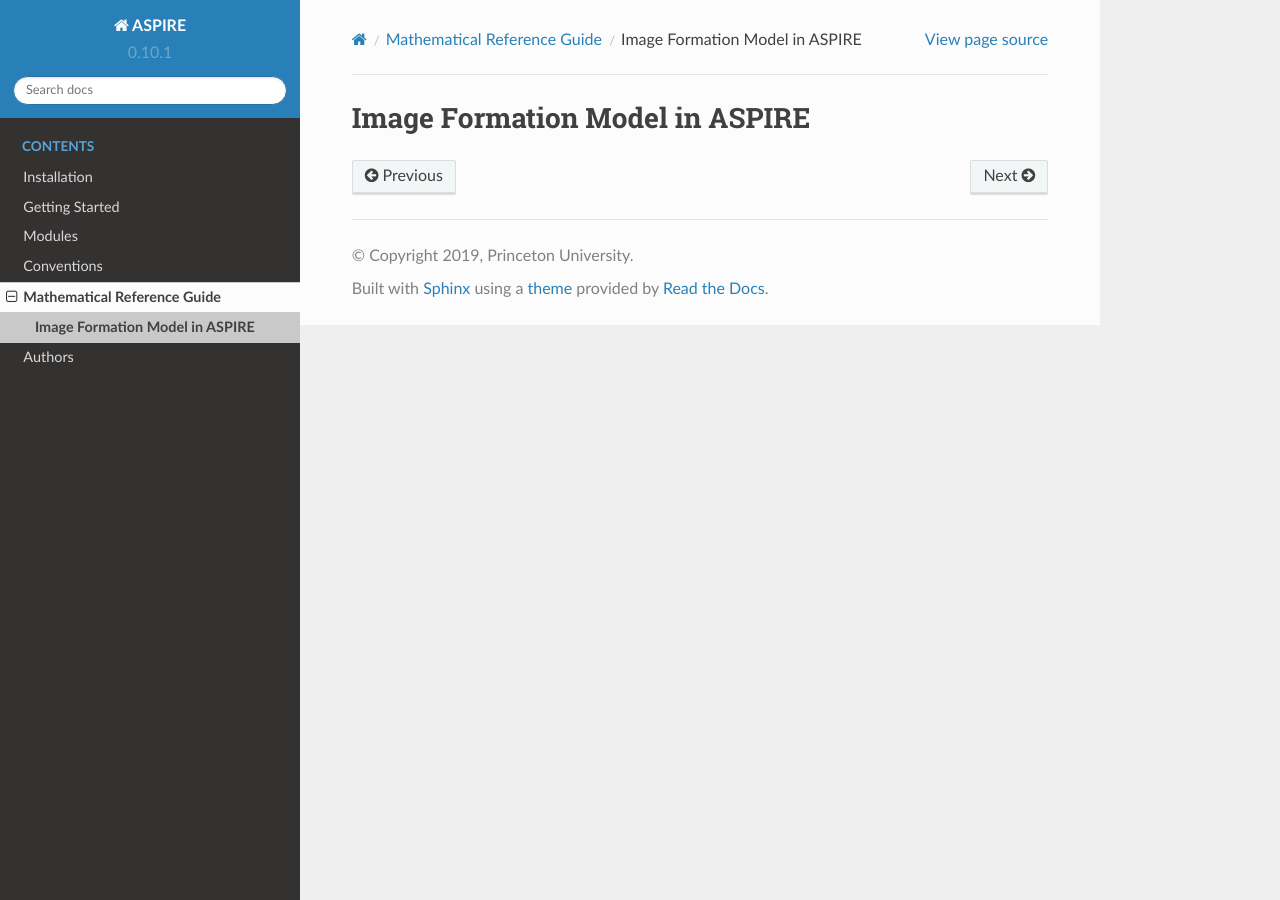
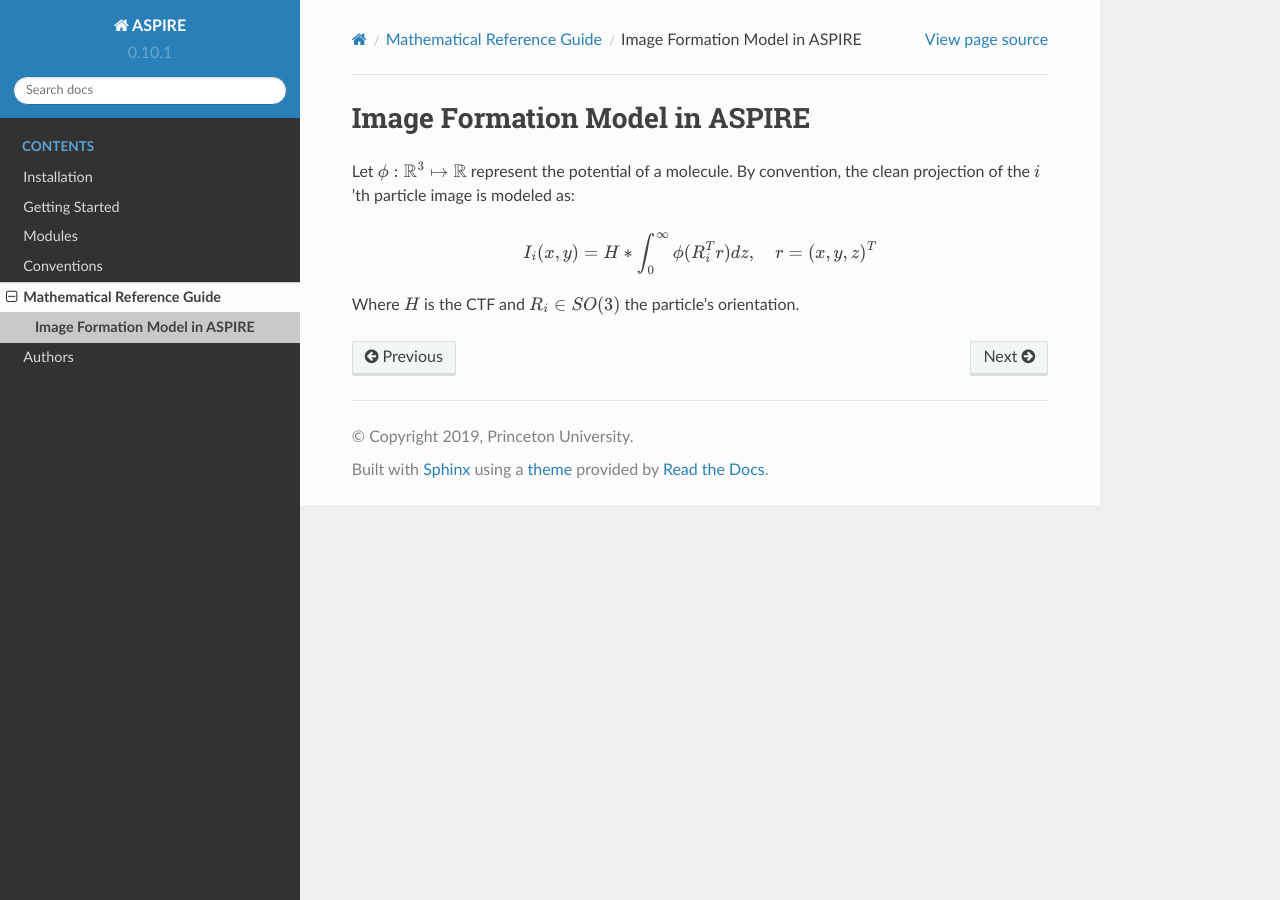
Before and after one commit to ComputationalCryoEM/ASPIRE-Python, a Sphinx documentation site: the page built from docs/source/math/image_formation_model.rst, in a window 1280 px wide. Built offline with Sphinx 7.4.7 and the Read the Docs theme 2.0.0, drawn with Linux system fonts in a browser that asks for light colours; pages that are not in the unit, such as notebooks, are missing from menus.

Commit message:
image formation

```diff
--- a/docs/source/math/image_formation_model.rst
+++ b/docs/source/math/image_formation_model.rst
@@ -1,2 +1,9 @@
 Image Formation Model in ASPIRE
 ===============================
+
+Let :math:`\phi: \mathbb{R}^3 \mapsto \mathbb{R}` represent the potential of a molecule. By convention, the clean projection of the :math:`i`'th particle image is modeled as:
+
+.. math::
+   I_i (x,y) = H \ast \int_{0}^{\infty} \phi (R_i^T r) dz, \quad r = (x,y,z)^T
+
+Where :math:`H` is the CTF and :math:`R_i \in SO(3)` the particle's orientation.
```
